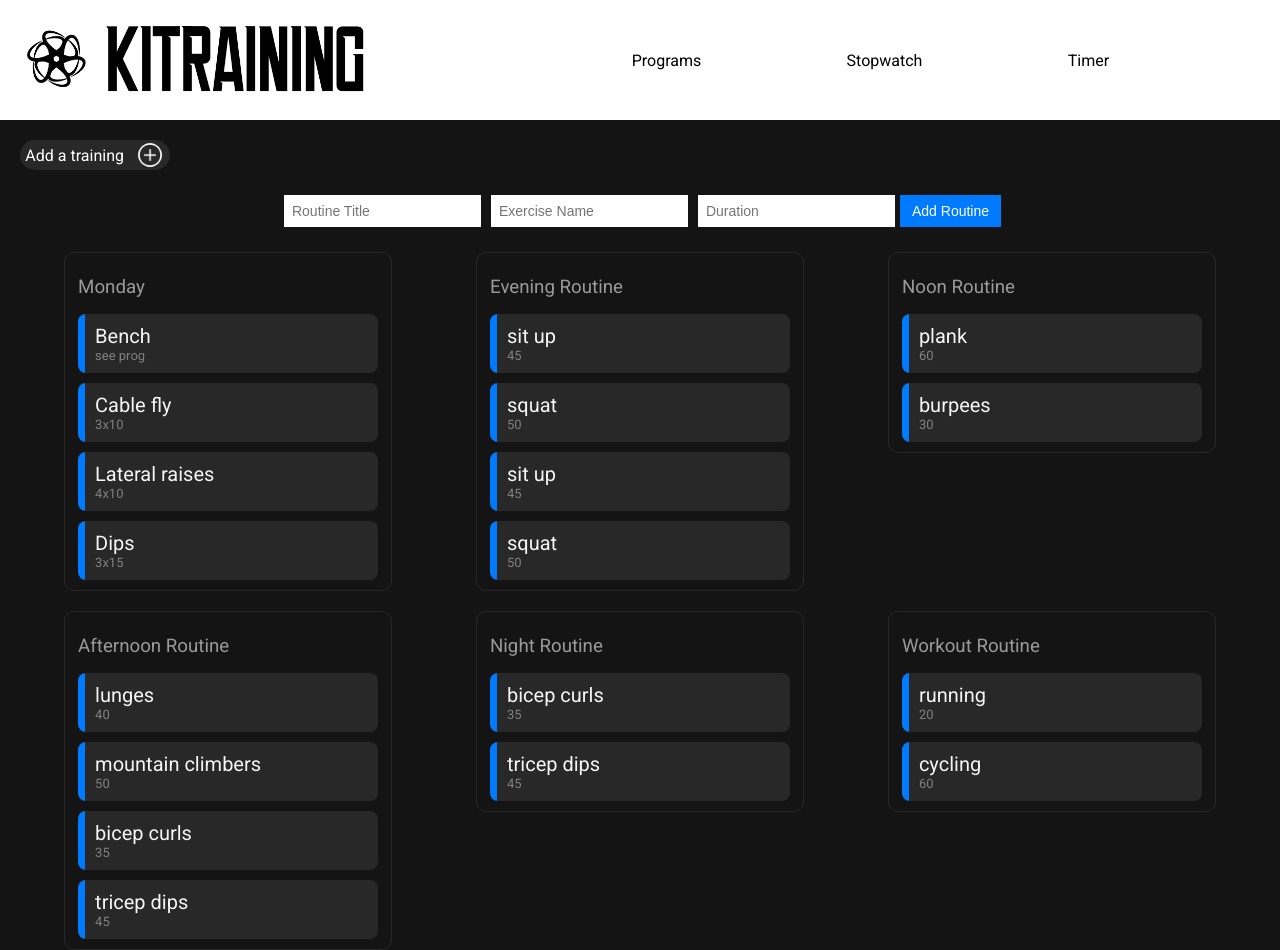
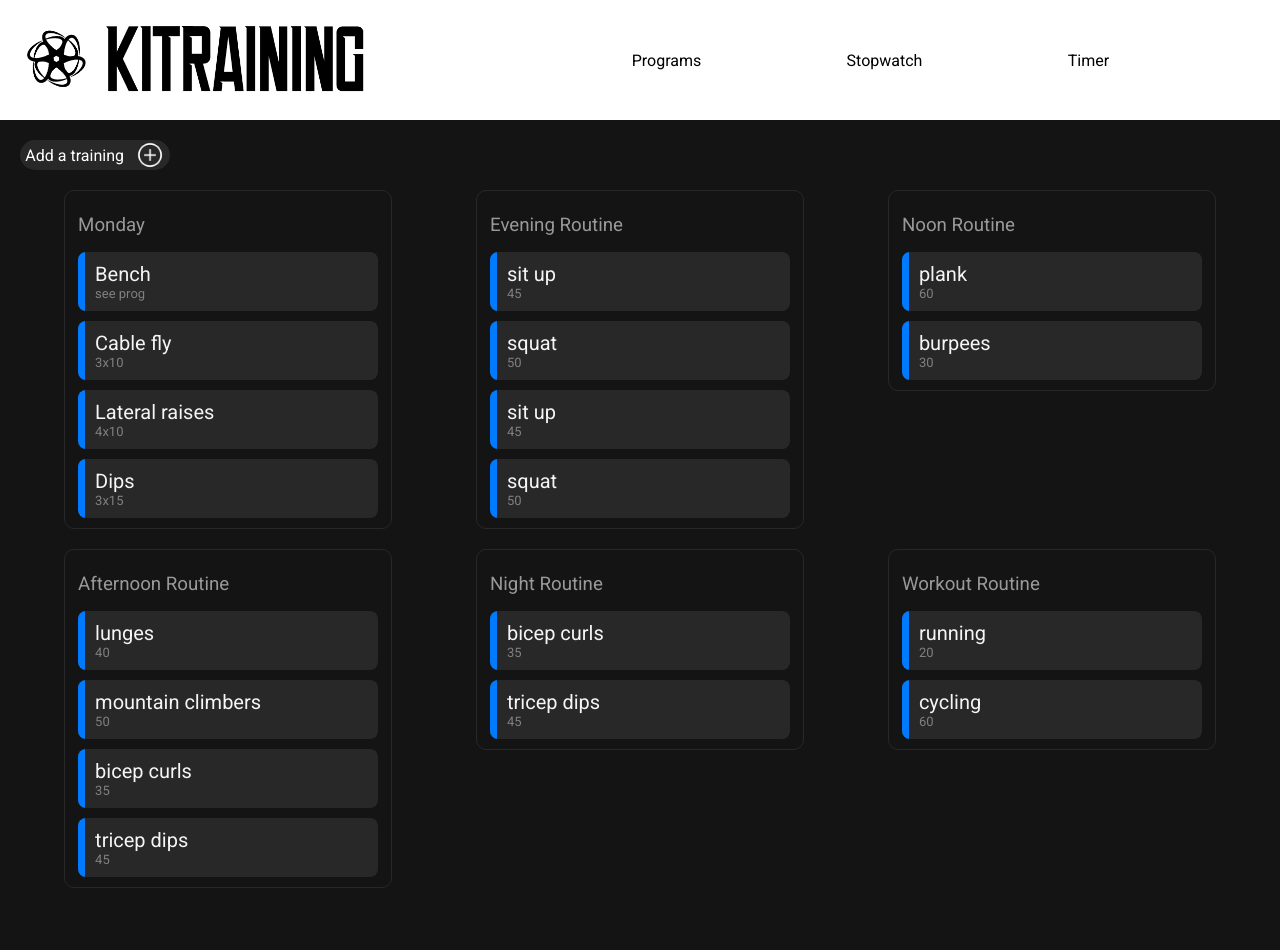
Before and after one commit to KIMOUGINOT/training-page, a React (Create React App) app: page / in a window 1280 px wide. Both pictures are taken after a click on the element "Programs". After the commit the page ends 888 px from the top, so only its background shows below. Built offline with nearby package versions, Linux system fonts and the light colour scheme; the HTML template or start-up script is replaced by a standard one.

Commit message:
add routine modal done

```diff
--- a/src/App.css
+++ b/src/App.css
@@ -166,23 +166,56 @@ body {
   font-weight: 400;
 }
 
-form {
-  margin-bottom: 20px;
+.modal-overlay {
+  position: fixed;
+  top: 0;
+  left: 0;
+  right: 0;
+  bottom: 0;
+  background: rgba(0, 0, 0, 0.5);
+  display: flex;
+  justify-content: center;
+  align-items: center;
+  z-index: 1000;
 }
 
-form input {
-  margin: 5px;
-  padding: 8px;
-  font-size: 14px;
+.modal-content {
+  background-color: rgb(20,20,20);
+  border: 1.5px solid rgb(40,40,40);
+  color: whitesmoke;
+  padding: 20px;
+  min-width: 300px;
+  border-radius: 10px;
+  transition: background-color 0.3s, border-color 0.3s;
+  position: relative;
 }
 
-form button {
-  padding: 8px 12px;
-  background-color: #007bff;
-  color: white;
+.close-button {
+  background: none;
   border: none;
+  font-size: 20px;
+  position: absolute;
+  top: 10px;
+  right: 10px;
   cursor: pointer;
-  font-size: 14px;
+  color: #999999;
+}
+
+.program-page-container.modal-open {
+  filter: blur(5px);
+}
+
+.program-page-container {
+  filter: none;
+}
+
+
+.program-page-container.modal-open {
+  filter: blur(5px);
+}
+
+.program-page-container {
+  filter: none;
 }
 
 /* ================================== */
--- a/src/components/RoutineForm.js
+++ b/src/components/RoutineForm.js
@@ -1,22 +1,32 @@
-import { useState } from "react";
+import React, { useState } from 'react';
 
-const RoutineForm = ({onAdd}) => {
+const RoutineForm = ({ onAdd, onClose }) => {
     const [title, setTitle] = useState('');
-    const [exo, setExo] = useState('');
-    const [duration, setDuration] = useState('');
+    const [exercises, setExercises] = useState([{ name: '', duration: '' }]);
+
+    const handleExerciseChange = (index, field, value) => {
+        const newExercises = exercises.map((exercise, i) =>
+            i === index ? { ...exercise, [field]: value } : exercise
+        );
+        setExercises(newExercises);
+    };
+
+    const handleAddExercise = () => {
+        setExercises([...exercises, { name: '', duration: '' }]);
+    };
 
     const handleSubmit = (e) => {
         e.preventDefault();
-        const newRoutine = {
-            title,
-            data: [{ name:exo, duration:duration }]
-        };
+        const newRoutine = { title, data: exercises };
         onAdd(newRoutine);
-        setExo('');
-        setDuration('');
+        setTitle('');
+        setExercises([{ name: '', duration: '' }]);
     };
 
     return (
+        <div className="modal-overlay">
+            <div className="modal-content">
+                <button className="close-button" onClick={onClose}>X</button>
                 <form onSubmit={handleSubmit}>
                     <input
                         type="text"
@@ -25,22 +35,29 @@ const RoutineForm = ({onAdd}) => {
                         placeholder="Routine Title"
                         required
                     />
+                    {exercises.map((exercise, index) => (
+                        <div key={index}>
                             <input
                                 type="text"
-                value={exo}
-                onChange={(e) => setExo(e.target.value)}
+                                value={exercise.name}
+                                onChange={(e) => handleExerciseChange(index, 'name', e.target.value)}
                                 placeholder="Exercise Name"
                                 required
                             />
                             <input
                                 type="text"
-                value={duration}
-                onChange={(e) => setDuration(e.target.value)}
+                                value={exercise.duration}
+                                onChange={(e) => handleExerciseChange(index, 'duration', e.target.value)}
                                 placeholder="Duration"
                                 required
                             />
+                        </div>
+                    ))}
+                    <button type="button" onClick={handleAddExercise}>Add Exercise</button>
                     <button type="submit">Add Routine</button>
                 </form>
+            </div>
+        </div>
     );
 };
 
--- a/src/pages/Programs.js
+++ b/src/pages/Programs.js
@@ -13,6 +13,8 @@ const Programs = () => {
         { title: "Workout Routine", data: [{ name: "running", duration: "20" }, { name: "cycling", duration: "60" }] }
       ]);
 
+    const [isModalOpen, setIsModalOpen] = useState(false);
+
     useEffect(() => {
         saveToLocalStorage('routines', routines);
     }, [routines]);
@@ -20,9 +22,9 @@ const Programs = () => {
     const handleRemove = (title) => {
         const updatedRoutines = routines.filter(routine => routine.title !== title);
         setRoutines(updatedRoutines);
-      };
+    };
 
-      const handleAdd = (newRoutine) => {
+    const handleAdd = (newRoutine) => {
         setRoutines(prevRoutines => {
             const routineExists = prevRoutines.find(routine => routine.title === newRoutine.title);
 
@@ -37,15 +39,15 @@ const Programs = () => {
                 return [...prevRoutines, newRoutine];
             }
         });
+        setIsModalOpen(false);
     };
 
     return (
-        <div className='program-page-container'>
-            <div className='add-training-button' onClick={() => {}}>
+        <div className={`program-page-container ${isModalOpen ? '.modal-open' : ''}`}>
+            <div className='add-training-button' onClick={() => setIsModalOpen(true)}>
                 Add a training
                 <img src={process.env.PUBLIC_URL + '/icons/add.png'} alt="add icon" className="icon"/>
             </div>
-            <RoutineForm onAdd={handleAdd} />
             <div className="programs-container">
                 {routines.map((routine, index) => (
                     <Routine
@@ -56,6 +58,7 @@ const Programs = () => {
                     />
                 ))}
             </div>
+            {isModalOpen && <RoutineForm onAdd={handleAdd} onClose={() => setIsModalOpen(false)} />}
         </div>
     );
 }
```
Lines whose indentation alone changed are shown as unchanged.
